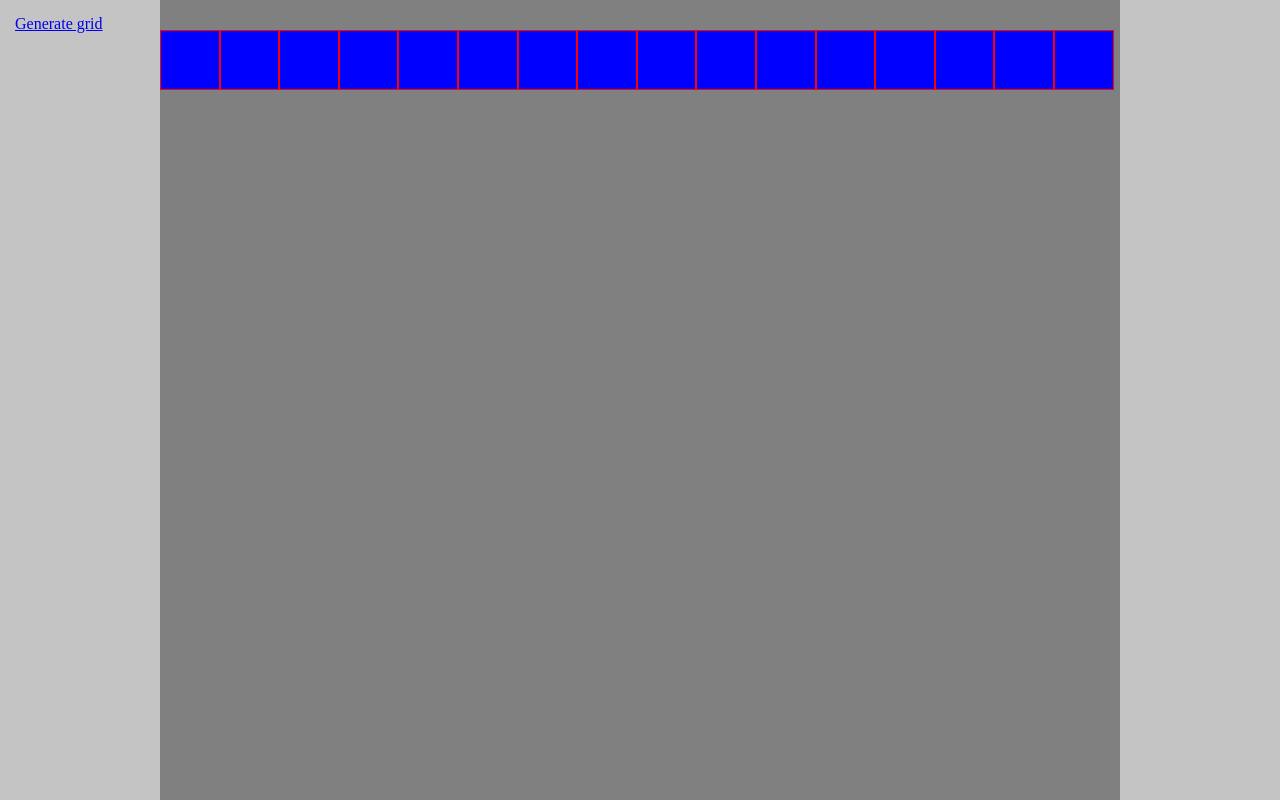
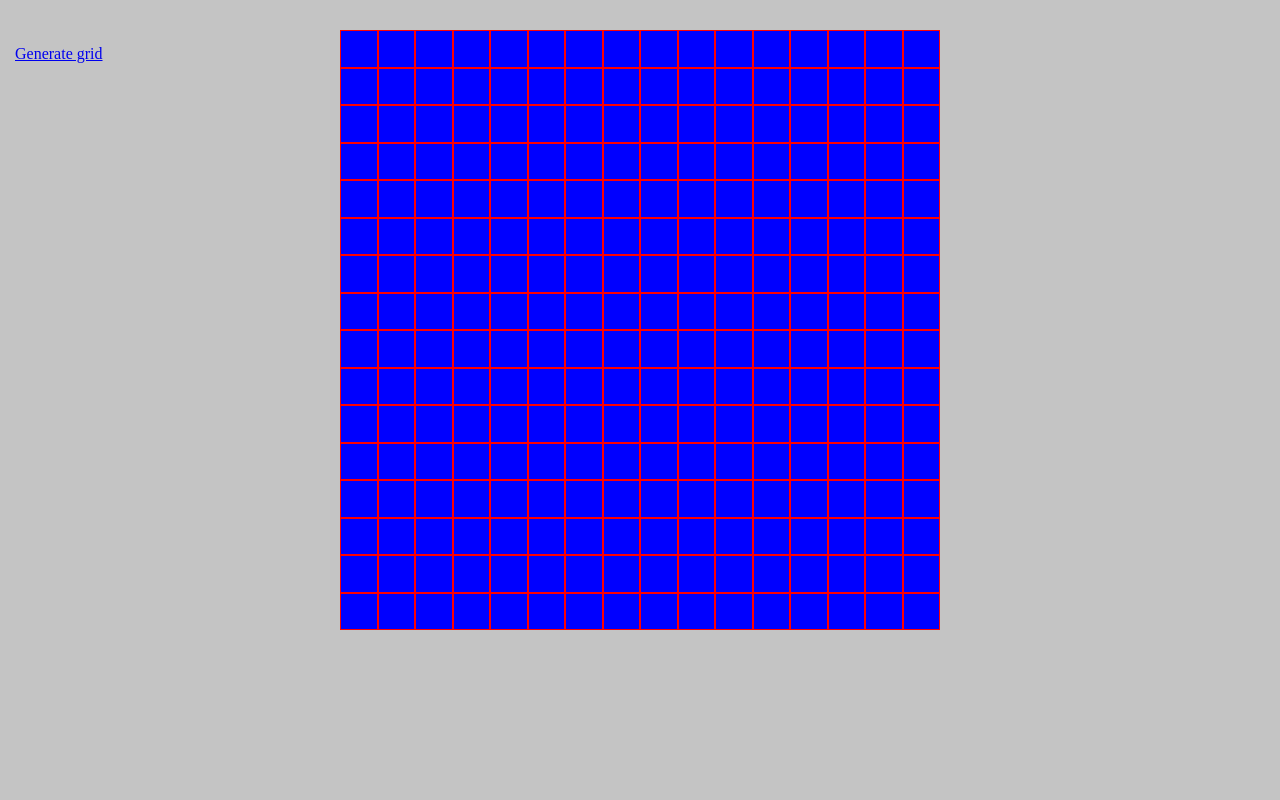
Before and after one commit to wilPoly/etch-a-sketch, a plain HTML site: page index.html in a window 1280 px wide. Both pictures are taken after a click on the link "Generate grid". Shown: the top 800 px of the page. Drawn offline with nearby package versions, Linux system fonts and the light colour scheme.

Commit message:
Create a 16 square grid using the generate button

```diff
--- a/css/style.css
+++ b/css/style.css
@@ -4,47 +4,23 @@ body {
 	background-color: #C4C4C4;
 }
 
-#wrapper {
+#container {
 	margin: 0 auto;
-	width: 960px;
-	height: 960px;
-	padding-top: 30px;
+	width: 600px;
+	height: 600px;
+	margin-top: 30px;
 	box-sizing: border-box;
 	background-color: gray;
 }
 
-#container {
-  position: relative;
-
-
-}
-
-/*#outer_container {
-	width: 100%;
-	padding-top: 75%;
-	position: relative;
-}
-
-#container #inner_container #outer_container {
-	position: absolute;
-	top: 0;
-	right: 0;
-	left: 0;
-	bottom: 0;
-}*/
 
 .gridBlock {
 	box-sizing: border-box;
 	border: 1px solid red;
 	background-color: blue;
-	padding: 3%;
 	float: left;
 }
 
-.gridBlock:before, .gridBlock:after{
-	display: table;
-	clear: both;
-}
 
 #generate {
 	box-sizing: border-box;
--- a/index.html
+++ b/index.html
@@ -9,9 +9,7 @@
 	</head>
 <body>
 	<a id="generate" href="#">Generate grid</a>
-	<div id="wrapper">
-		<div id="container">
-		</div>
+	<div id="container">
 	</div>
 </body>
 </html>
--- a/script/script.js
+++ b/script/script.js
@@ -1,13 +1,21 @@
+function makeGrid(gridSize){
+	//Create divs with 'gridBlock' class
+	for (var i = 0; i < gridSize **2; i++) {
+		$('<div>').appendTo('#container').addClass('gridBlock');
+	}
+	//Resize the divs depending on the grid-size
+	var containerWidth = $('#container').width();
+	var gridBlockSize =  containerWidth / gridSize;
+	$('.gridBlock').css({'width': gridBlockSize, 'height': gridBlockSize});
+	console.log(containerWidth);
+	console.log(gridBlockSize);
+}
+
+
 $(document).ready(function(){
 
-	function makeGrid(){
-		var gridSize = 16;
-		for (var i = 0; i < gridSize; i++) {
-			$('#container').append(document.createElement('div'));
-			$('#container').find('div').addClass('gridBlock');
-		}
-	}
-
-	$('#generate').on('click', makeGrid);
+	$('#generate').on('click', function(){
+		makeGrid(16);
+	});
 
 });
```
